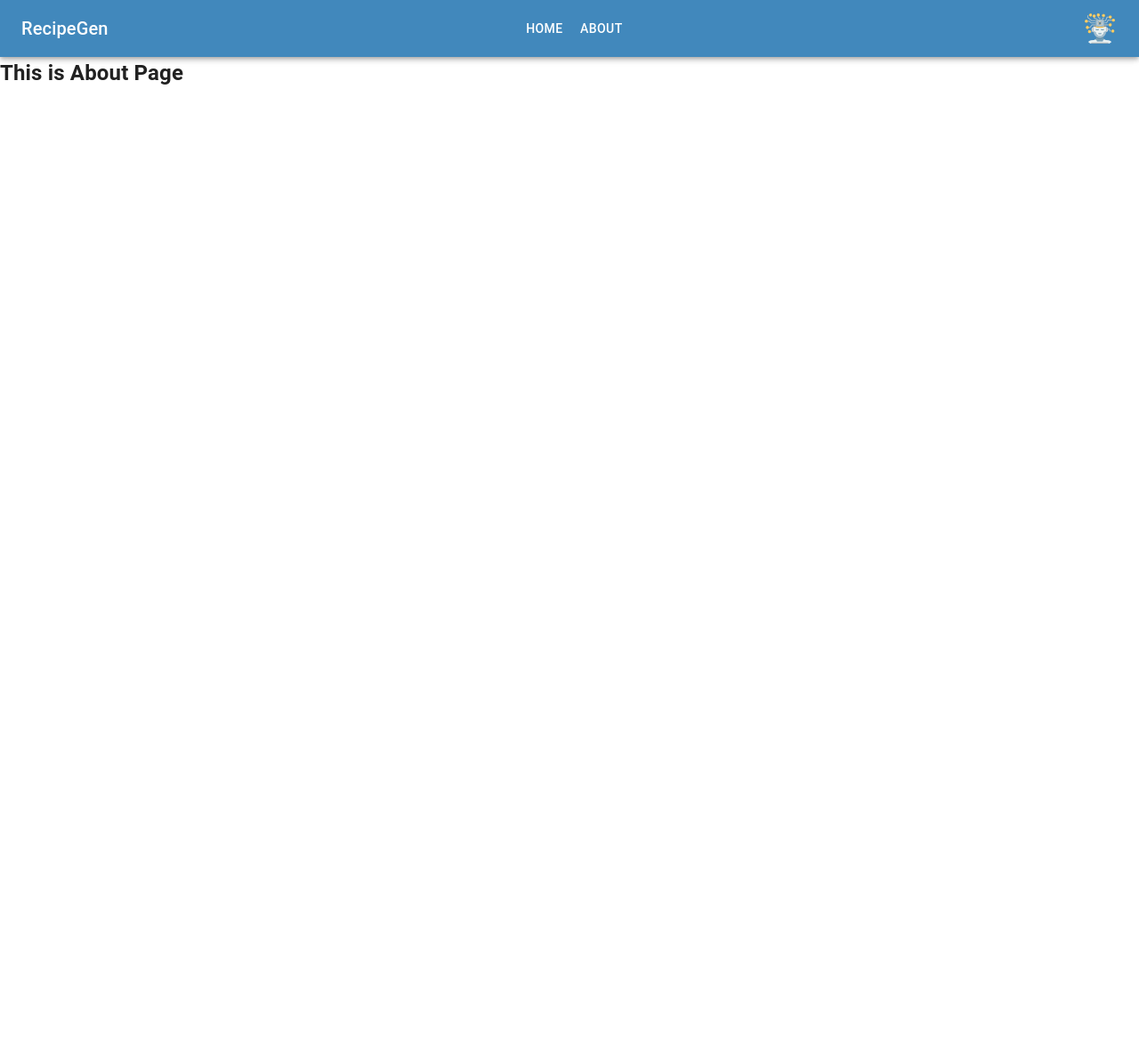
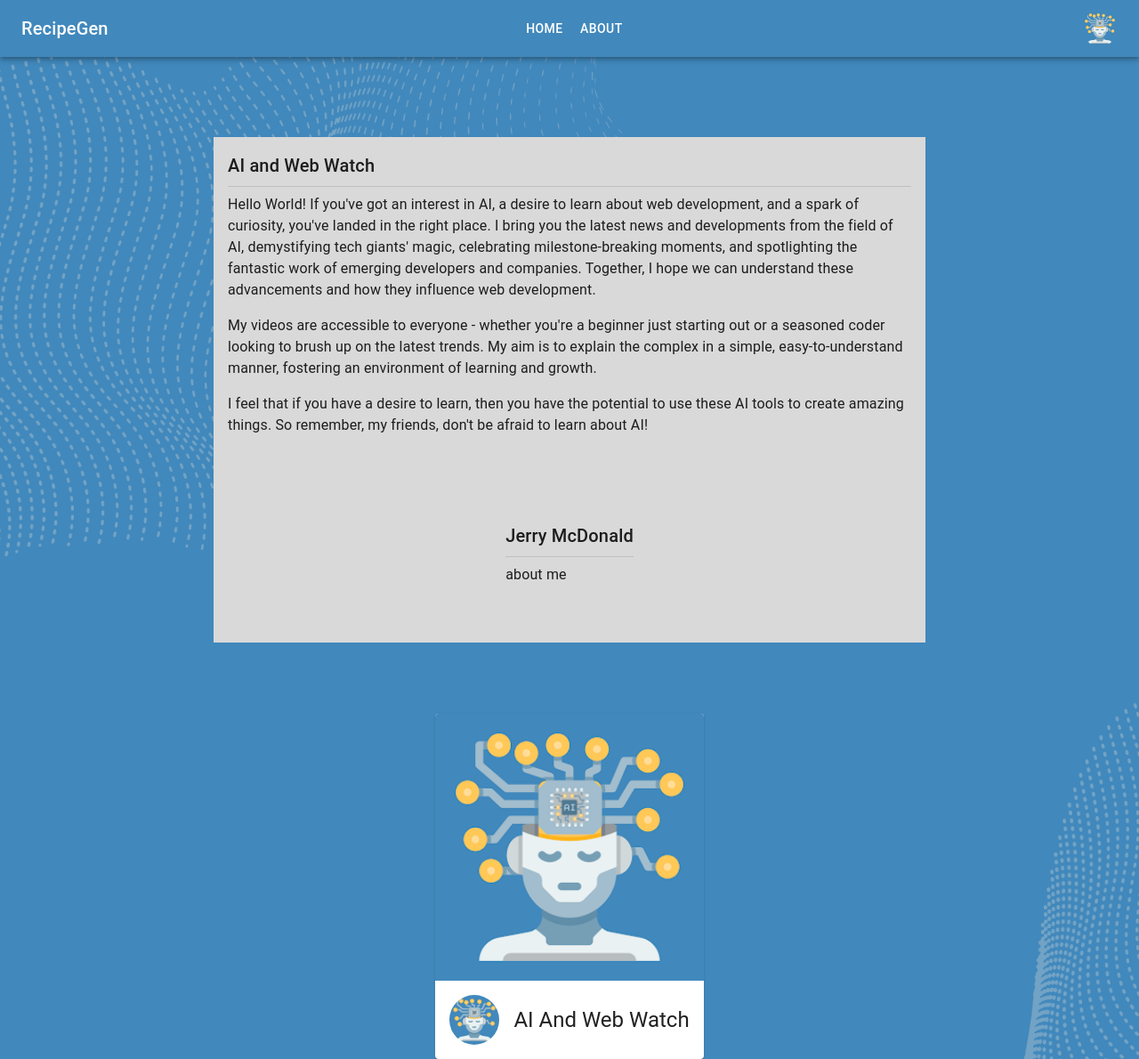
Before and after one commit to JerryMcDonald/RecipeGen-with-GPT-and-DALL-E, a React (Create React App) app in the folder frontend/: page /about in a window 1280 px wide. Shown: the whole page at 89% size. Before the commit the page ends 800 px from the top, so only its background shows below. Built offline with nearby package versions, Linux system fonts and the light colour scheme.

Commit message:
Updated About

```diff
--- a/frontend/src/pages/About/About.jsx
+++ b/frontend/src/pages/About/About.jsx
@@ -1,13 +1,136 @@
-import React from 'react';
+import React from "react";
+import {
+  Box,
+  Card,
+  CardActionArea,
+  CardMedia,
+  Typography,
+  Avatar,
+  CardContent,
+} from "@mui/material";
+import AIawwBG from "../../static/images/AIawwBG.png";
+import AIawwLogo from "../../static/images/AIawwLogo.png";
+import Grid from "@mui/material/Grid";
+import Divider from "@mui/material/Divider";
 
-function About() {
+const About = () => {
   return (
-    <div className="admin">
-      <div className="content__main">
-        <h2>This is About Page</h2>
-      </div>
-    </div>
+    <Box
+      sx={{
+        display: "flex",
+        flexDirection: "column",
+        alignItems: "center",
+        minHeight: "100vh", // Ensures it fills at least the viewport
+        backgroundImage: `url(${AIawwBG})`,
+        backgroundSize: "cover",
+        opacity: 1,
+        overflowY: "auto", // Enables scrolling
+        paddingTop: "90px",
+      }}
+    >
+      <CardContent
+        sx={{
+          backgroundColor: "var(--secondary-color)",
+          display: "flex",
+          alignItems: "center",
+          justifyContent: "center",
+          minHeight: 200,
+          minWidth: 800,
+          maxWidth: 800,
+        }}
+      >
+        <Grid
+          item
+          xs={12}
+          md={8}
+          sx={{
+            "& .markdown": {
+              py: 3,
+            },
+          }}
+        >
+          <Typography variant="h6" gutterBottom>
+            AI and Web Watch
+          </Typography>
+          <Divider sx={{ marginBottom: 1 }} />
+          <Typography variant="body1" sx={{ marginBottom: 2 }}>
+            Hello World! If you've got an interest in AI, a desire to learn
+            about web development, and a spark of curiosity, you've landed in
+            the right place. I bring you the latest news and developments from
+            the field of AI, demystifying tech giants' magic, celebrating
+            milestone-breaking moments, and spotlighting the fantastic work of
+            emerging developers and companies. Together, I hope we can
+            understand these advancements and how they influence web
+            development.
+          </Typography>
+          <Typography variant="body1" sx={{ marginBottom: 2 }}>
+            My videos are accessible to everyone - whether you're a beginner
+            just starting out or a seasoned coder looking to brush up on the
+            latest trends. My aim is to explain the complex in a simple,
+            easy-to-understand manner, fostering an environment of learning and
+            growth.
+          </Typography>
+          <Typography variant="body1" sx={{ marginBottom: 2 }}>
+            I feel that if you have a desire to learn, then you have the
+            potential to use these AI tools to create amazing things. So
+            remember, my friends, don't be afraid to learn about AI!
+          </Typography>
+        </Grid>
+      </CardContent>
+      <CardContent
+        sx={{
+          backgroundColor: "var(--secondary-color)",
+          display: "flex",
+          alignItems: "center",
+          justifyContent: "center",
+          minHeight: 200,
+          minWidth: 800,
+          maxWidth: 800,
+        }}
+      >
+        <Grid
+          item
+          xs={12}
+          md={8}
+          sx={{
+            "& .markdown": {
+              py: 3,
+            },
+          }}
+        >
+          <Typography variant="h6" gutterBottom>
+            Jerry McDonald
+          </Typography>
+          <Divider sx={{ marginBottom: 1 }} />
+          about me
+        </Grid>
+      </CardContent>
+
+      <Card sx={{ maxWidth: 345, marginTop: 10 }}>
+        <CardActionArea
+          component="a"
+          href="https://www.youtube.com/c/AIAndWebWatch"
+          target="_blank"
+        >
+          <CardMedia
+            component="img"
+            alt="AI And Web Watch on Youtube"
+            height="300"
+            image={AIawwLogo}
+          />
+          <Box sx={{ display: "flex", alignItems: "center", padding: 2 }}>
+            <Avatar
+              src={AIawwLogo}
+              sx={{ width: 56, height: 56, marginRight: 2 }}
+            />
+            <Typography variant="h5" color="text.primary">
+              AI And Web Watch
+            </Typography>
+          </Box>
+        </CardActionArea>
+      </Card>
+    </Box>
   );
-}
+};
 
 export default About;
```
